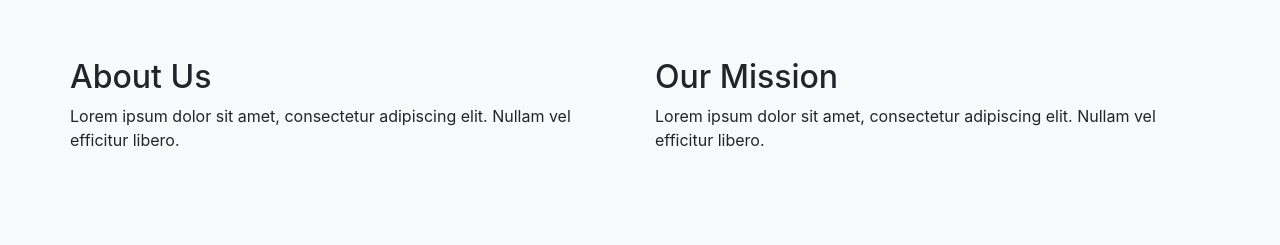
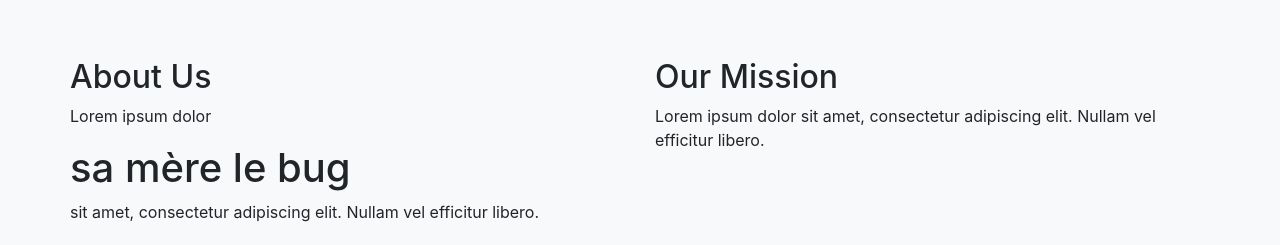
Before and after one commit to Akariiinnn/CoursVersio, a plain HTML site: page index.html in a window 1280 px wide. Shown: the part 334-579 px from the top of the page. Drawn offline with nearby package versions, Linux system fonts and the light colour scheme.

Commit message:
bug found

```diff
--- a/index.html
+++ b/index.html
@@ -58,7 +58,7 @@
     <div class="row">
       <div class="col-md-6">
         <h2>About Us</h2>
-        <p>Lorem ipsum dolor sit amet, consectetur adipiscing elit. Nullam vel efficitur libero.</p>
+        <p>Lorem ipsum dolor <h1 style="font-style: bold;">sa mère le bug</h1> sit amet, consectetur adipiscing elit. Nullam vel efficitur libero.</p>
       </div>
       <div class="col-md-6">
         <h2>Our Mission</h2>
```
